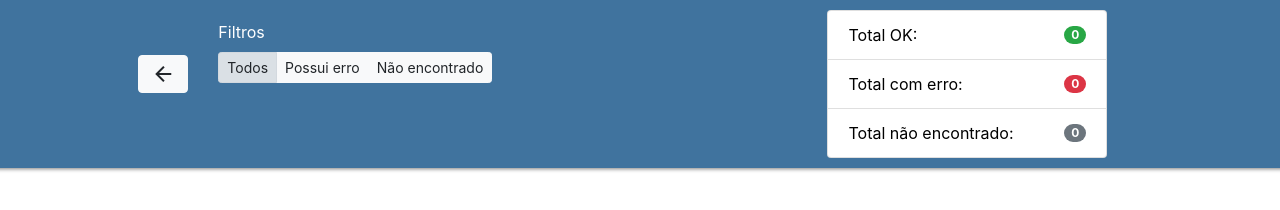
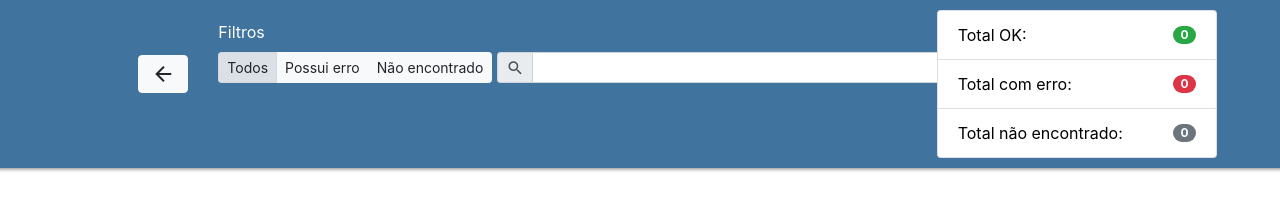
Before and after one commit to guilhermedr/guilhermedr.github.io, a plain HTML site: page relatorio.html in a window 1280 px wide. Drawn offline with nearby package versions, Linux system fonts and the light colour scheme.

Commit message:
add filtro rel

```diff
--- a/css/style.css
+++ b/css/style.css
@@ -48,16 +48,14 @@
   padding-bottom: 10px;
   color: white;
 }
-.max-width-280{
-  max-width: 280px;
-}
-.align-center{
+.max-width-280 { max-width: 280px; }
+.align-center {
   text-align: center;
   text-align: -webkit-center;
 }
-.margin-top-25{ margin-top: 25px; }
-.margin-top-45{ margin-top: 45px; }
+.margin-top-25 { margin-top: 25px; }
+.margin-top-45 { margin-top: 45px; }
 
-.color-black{
-  color: black;
-}
+.color-black{ color: black; }
+
+.display-box { display: -webkit-inline-box; }
--- a/relatorio.html
+++ b/relatorio.html
@@ -12,7 +12,7 @@
                 <div class="col-md-2 text-right">
                     <button onclick="window.location.assign('index.html')" class="margin-top-45 btn btn-light"><i class="material-icons">arrow_back</i></button>
                 </div>
-                <div class="col-md-4">
+                <div class="col-md-6">
                     <div class="row" style="margin-bottom:10px;">
                         <div class="col-md-12">
                             <h3 style="margin-bottom:0px;">{{jsonData.tipo}}</h3>
@@ -21,18 +21,26 @@
                     </div>
                     <div class="row">
                         <div class="col-md-12">
-                            <label class="label">Filtros</label>
-                            <div id="myBtnContainer">
-                                <div class="btn-group" role="group">
-                                    <button class="btn btn-sm btn-light active" onclick="filterSelection('all')"> Todos</button>
-                                    <button class="btn btn-sm btn-light" onclick="filterSelection('possui-erro')"> Possui erro</button>
-                                    <button class="btn btn-sm btn-light" onclick="filterSelection('nao-encontrado')"> Não encontrado</button>
+                            <label class="label">Filtros</label><br/>
+                            <div class="display-box">
+                                <div id="myBtnContainer">
+                                    <div class="btn-group" role="group">
+                                        <button class="btn btn-sm btn-light active" onclick="filterSelection('all')"> Todos</button>
+                                        <button class="btn btn-sm btn-light" onclick="filterSelection('possui-erro')"> Possui erro</button>
+                                        <button class="btn btn-sm btn-light" onclick="filterSelection('nao-encontrado')"> Não encontrado</button>
+                                    </div>
+                                </div>
+                                <div class="input-group input-group-sm mb-3" style="margin-left: 5px;">
+                                    <div class="input-group-prepend">
+                                        <span class="input-group-text" id="inputGroup-sizing-sm"><i class="material-icons md-18">search</i></span>
+                                    </div>
+                                    <input type="text" class="form-control" ng-model="filtroDados">
                                 </div>
                             </div>
                         </div>
                     </div>
                 </div>
-                <div class="col-md-6 align-center color-black">
+                <div class="col-md-4 align-center color-black">
                     <ul class="list-group max-width-280">
                         <li class="list-group-item d-flex justify-content-between align-items-center">
                             Total OK:
@@ -52,7 +60,7 @@
         <div class="container">
             <div class="row justify-content-md-center">
                 <div class="col-md-8">
-                    <div ng-repeat="registros in jsonData.content">
+                    <div ng-repeat="registros in jsonData.content | filter: filtroDados">
                         <div class="row filterDiv {{registros.classe}}">
                             <div class="col-md-12" style="border-bottom: 1px solid #cac9c9; padding-bottom: 5px;">
                                 <span>{{registros.numero}}</span>
```
